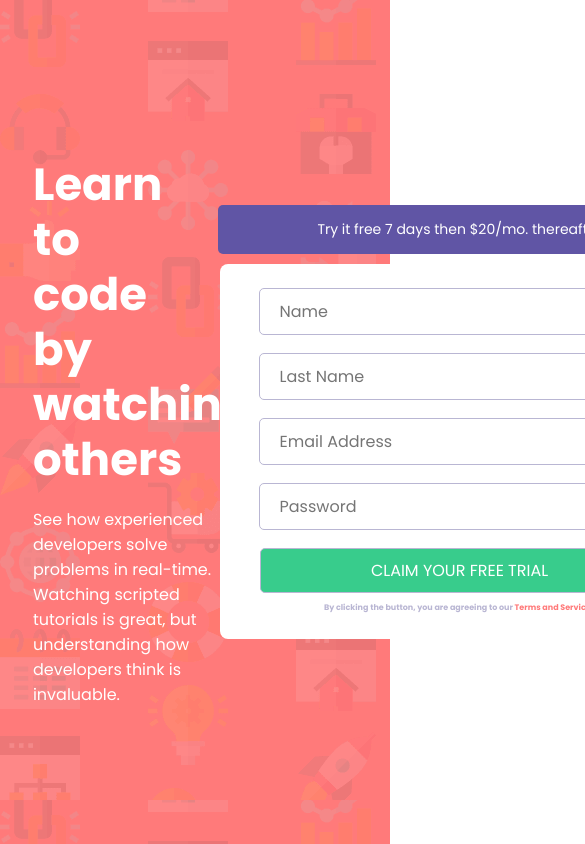
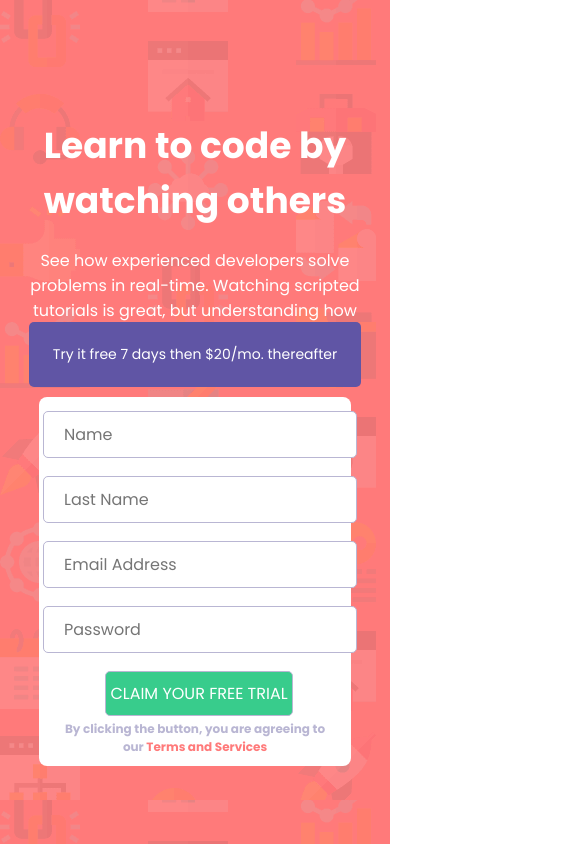
Before and after one commit to SergioRod21/ActiveForm, a plain HTML site: page index.html in a window 390 px wide. Shown: the top 844 px of the page, 585 px wide, since content can reach past the window. Drawn offline with Linux system fonts and the light colour scheme.

Commit message:
final version 1.0

```diff
--- /dev/null
+++ b/mediaqueries.css
@@ -0,0 +1,10 @@
+@media only screen and (max-width: 768px) {
+    .main {
+        grid-template-columns: 1fr;
+        height: 50vh;
+    }
+
+    .information {
+        margin-bottom: -20vh;
+    }
+}
--- a/styles.css
+++ b/styles.css
@@ -75,6 +75,7 @@ html, body {
     color: white;
     font-weight: lighter;
     font-size: 14px;
+    text-align: center;
 }
 
 li {
@@ -115,14 +116,110 @@ button {
     color: white;
 }
 
+.terms-and-conditions__container {
+    display: flex;
+    justify-content: center;
+}
+
 .terms-and-conditions {
     margin-top: 5px;
     margin-bottom: 5px;
     font-size: 8px;
     color: var(--grayishBlue);
+    text-align: center;
 }
 
 .terms-and-conditions span {
     font-size: 8px;
     color: var(--red);
 }
+
+
+
+@media only screen and (max-width: 630px) {
+    .information__subtitle {
+        width: 100%;
+        padding-bottom: 20px;
+    }
+}
+
+@media only screen and (max-width: 485px) {
+    .information {
+        padding-bottom: 15%;
+    }
+
+    .information__title {
+        width: 100%;
+        font-size: 36px;
+    }
+
+    .information__subtitle {
+        padding-bottom: 50px;
+        width: 90%;
+    }
+
+    .free-trial__container {
+        width: 80%;
+        padding: 10px;
+    }
+
+    .form__container {
+        width: 80%;
+        justify-self: center;
+        padding: 10px 0 10px 0;
+    }
+
+
+
+    .form input,  button {
+        width: 100%;
+    }
+}
+
+
+
+
+
+@media only screen and (max-width: 360px) {
+.information {
+    padding-bottom: 100px;
+}
+
+.information__subtitle {
+    padding-bottom: 100px;
+}
+}
+
+@media only screen and (max-width: 768px) {
+    .main {
+        grid-template-columns: 1fr;
+    }
+
+    .information {
+        margin-bottom: -30vh;
+        padding: 20px;
+        width: 100%;
+        display: flex;
+        align-self: center;
+        justify-self: center;
+    }
+
+    .information__title, .information__subtitle {
+        align-self: center;
+        justify-self: center;
+        text-align: center;
+    }
+
+
+    .terms-and-conditions__container {
+        margin: 0px;
+        padding: 0px;
+    }
+
+    .terms-and-conditions, .terms-and-conditions span {
+        font-size: 12px;
+        width: 90%;
+        margin: 0;
+        padding: 0;
+    }
+}
```
Also changed, not shown: index.html (+1 -1 lines).
